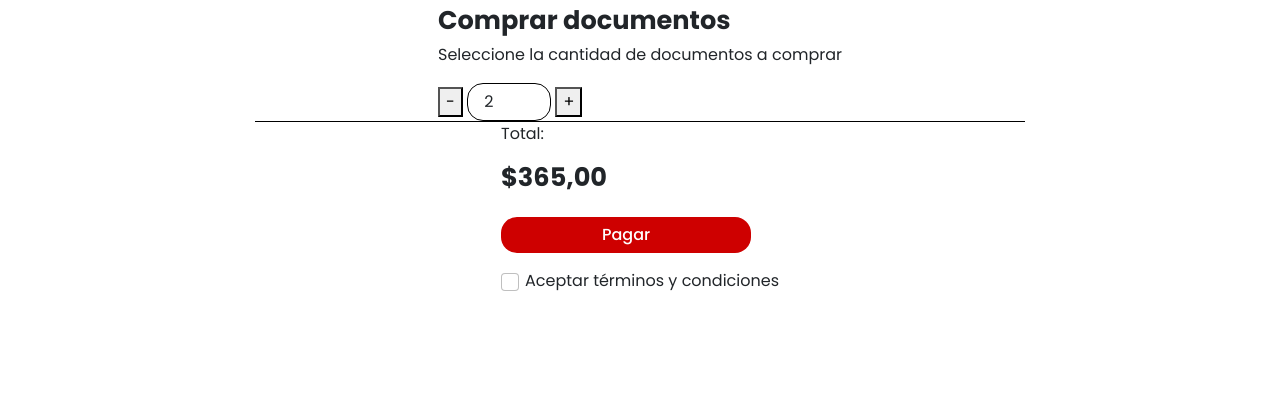
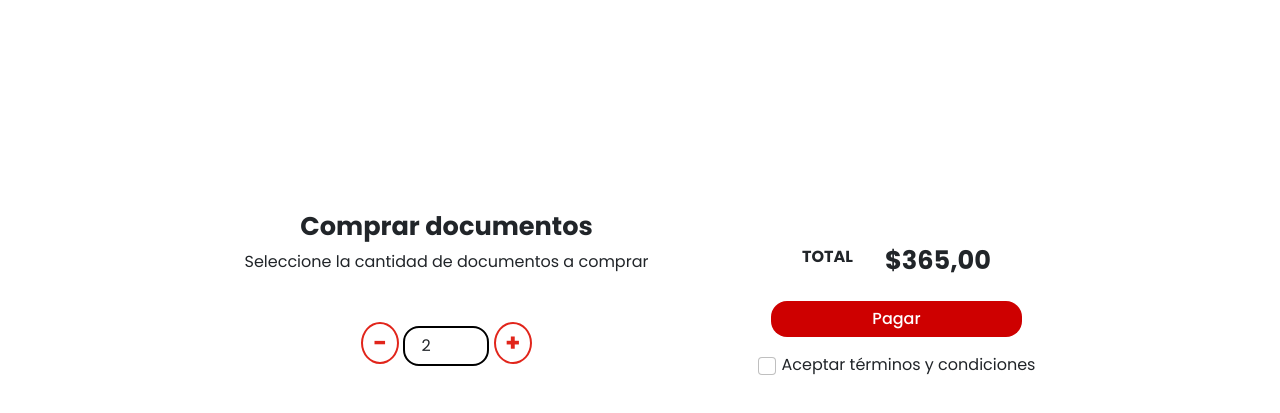
Before and after one commit to emquiroga/dimacofi, a plain HTML site: page pages/compra.html in a window 1280 px wide. Shown: the part 65-478 px from the top of the page. Drawn offline with nearby package versions, Linux system fonts and the light colour scheme.

Commit message:
finalizada sección compra

```diff
--- a/pages/compra.html
+++ b/pages/compra.html
@@ -85,17 +85,17 @@
                 <h3>Comprar documentos</h3>
                 <p>Seleccione la cantidad de documentos a comprar</p>
                 <div class="cantidad-wrapper">
-                    <button>-</button>
+                    <button class="control-button">-</button>
                     <label for="cantidad">
                         <input type="number" class="amount" name="cantidad" id="cantidad" value="2">
                     </label>
-                    <button>+</button>
+                    <button class="control-button">+</button>
                 </div>
             </div>
             <div class="divider"></div>
             <div class="compra-wrapper">
-                <div class="total-wrapper">
-                    <p>Total:</p>
+                <div class="total-wrapper mt-3">
+                    <p>TOTAL</p>
                     <h2>$365,00</h2>
                 </div>
                 <button class="red-button" type="submit" red-button>Pagar</button>
--- a/sass/_compra.scss
+++ b/sass/_compra.scss
@@ -1,14 +1,33 @@
 .compra-section {
+  width: 100%;
+  min-height: 600px;
+  display: flex;
+  flex-flow: column;
+  align-items: center;
   form {
     width: 90%;
+    max-width: 900px;
     margin: auto;
     display: flex;
     flex-flow: column wrap;
     justify-content: center;
     align-items: center;
+    @media screen and (min-width: $large) {
+      flex-flow: row wrap;
+      justify-content: space-around;
+      align-items: center;
+    }
 
     .compra-wrapper {
+      display: flex;
+      flex-flow: column wrap;
+      justify-content: center;
+      align-items: center;
       .cantidad-wrapper {
+        padding: 2rem 0;
+        p {
+          font-size: $fontSmall;
+        }
         .amount {
           display: block;
           width: 50px;
@@ -19,7 +38,7 @@
           color: #212529;
           background-color: #fff;
           background-clip: padding-box;
-          border: 1px solid black;
+          border: 2px solid black;
           border-radius: 1rem;
           -webkit-appearance: none;
           -moz-appearance: none;
@@ -34,6 +53,17 @@
           }
         }
       }
+      .total-wrapper {
+        display: flex;
+        flex-flow: row wrap;
+        gap: 2rem;
+        font-weight: 700;
+      }
+    }
+    .divider {
+      @media screen and (min-width: $large) {
+        display: none;
+      }
     }
   }
 }
--- a/sass/_utils.scss
+++ b/sass/_utils.scss
@@ -24,7 +24,7 @@
 .red-bg {
   background-color: $redButton !important;
 }
-
+//BUTTONS
 .red-button {
   width: 90%;
   max-width: 350px;
@@ -36,7 +36,16 @@
   border: none;
   border-radius: 1rem;
 }
-
+.control-button {
+  width: 22px;
+  height: auto;
+  color: $redFont;
+  font-weight: 700;
+  font-size: $fontMedium;
+  background-color: transparent;
+  border: 2px solid $redFont;
+  border-radius: 50%;
+}
 .divider {
   width: 90%;
   max-width: 770px;
```
Also changed, not shown: css/style.css, 1 other file.
